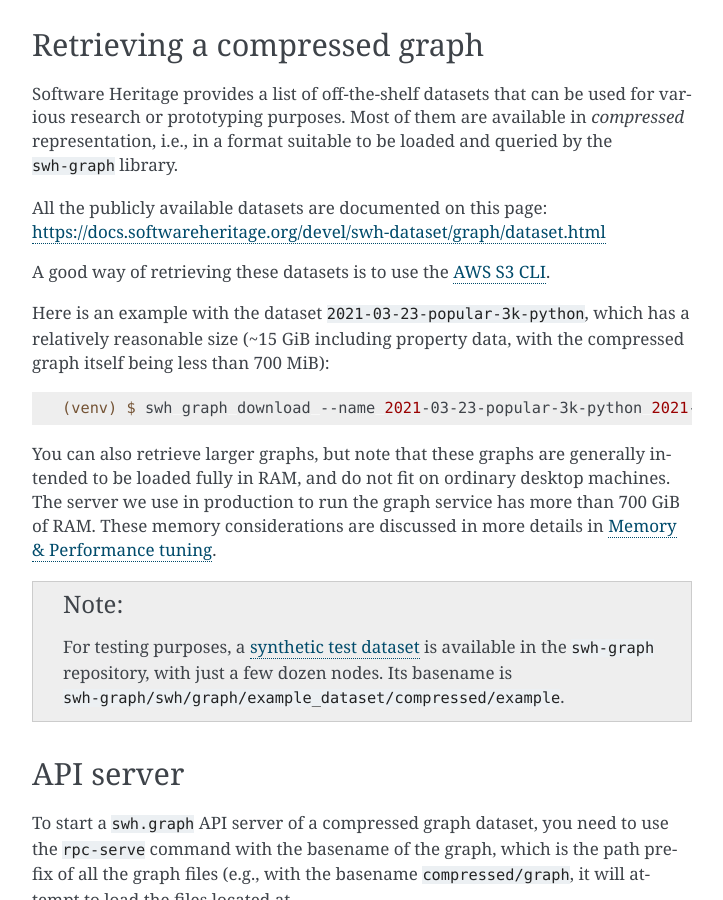
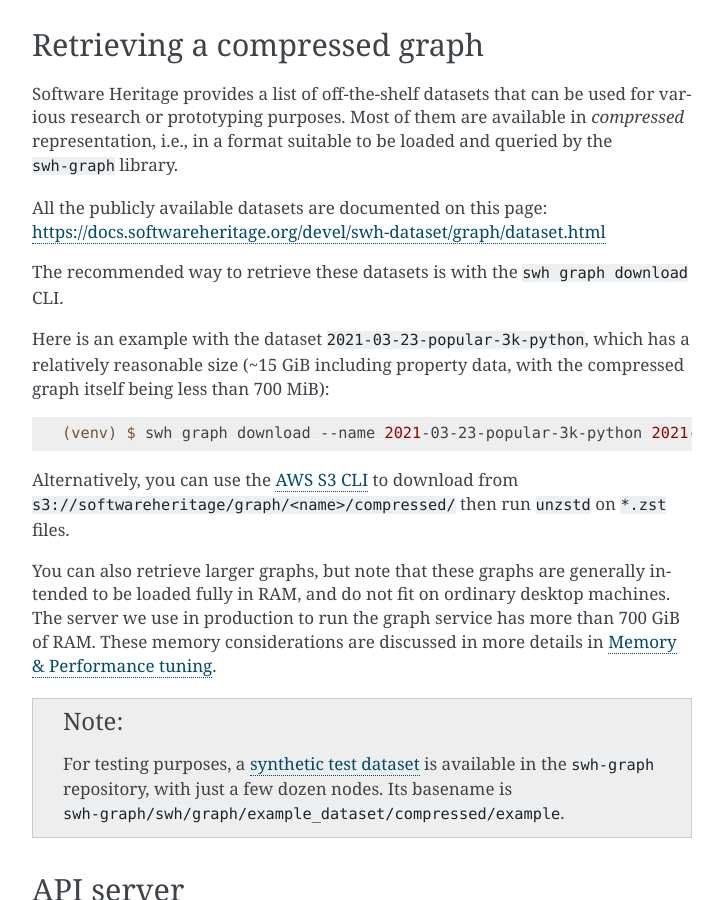
Before and after one commit to SoftwareHeritage/swh-graph, a Sphinx documentation site: the page built from docs/quickstart.rst, in a window 1280 px wide and 900 px high, scrolled down 945 px. Shown: the whole window, without its empty margins (388-1111 px from the left). Built offline with Sphinx 7.4.7, drawn with Linux system fonts in a browser that asks for light colours; pages that are not in the unit, such as notebooks, are missing from menus.

Commit message:
Restore awscli-based download instructions as an alternative

```diff
--- a/docs/quickstart.rst
+++ b/docs/quickstart.rst
@@ -62,8 +62,7 @@ queried by the ``swh-graph`` library.
 All the publicly available datasets are documented on this page:
 https://docs.softwareheritage.org/devel/swh-dataset/graph/dataset.html
 
-A good way of retrieving these datasets is to use the `AWS S3 CLI
-<https://docs.aws.amazon.com/cli/latest/reference/s3/>`_.
+The recommended way to retrieve these datasets is with the ``swh graph download`` CLI.
 
 Here is an example with the dataset ``2021-03-23-popular-3k-python``, which has
 a relatively reasonable size (~15 GiB including property data, with
@@ -73,6 +72,10 @@ the compressed graph itself being less than 700 MiB):
 
     (venv) $ swh graph download --name 2021-03-23-popular-3k-python 2021-03-23-popular-3k-python/compressed
 
+Alternatively, you can use the `AWS S3 CLI
+<https://docs.aws.amazon.com/cli/latest/reference/s3/>`_ to download from
+``s3://softwareheritage/graph/<name>/compressed/`` then run ``unzstd`` on
+:file:`*.zst` files.
 
 You can also retrieve larger graphs, but note that these graphs are generally
 intended to be loaded fully in RAM, and do not fit on ordinary desktop
```
